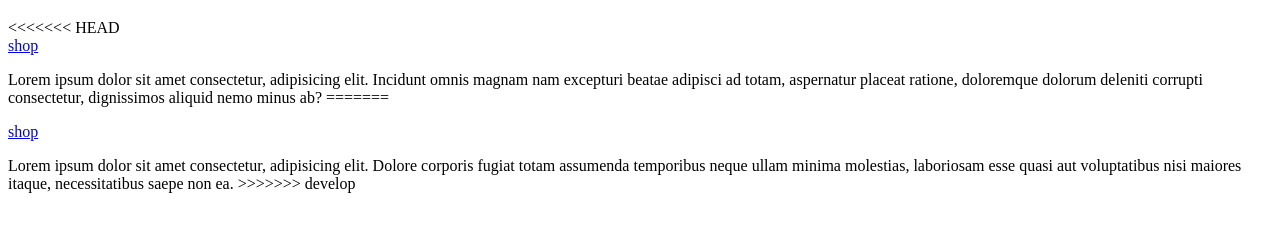
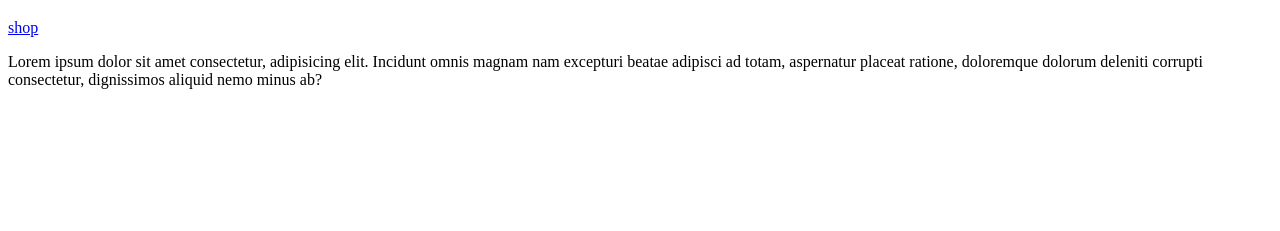
Before and after one commit to hana-bh/project, a plain HTML site: page index.html in a window 1280 px wide. Shown: the part 61-292 px from the top of the page. Drawn offline with Linux system fonts and the light colour scheme.

```diff
--- a/index.html
+++ b/index.html
@@ -9,7 +9,6 @@
   <body>
     <h1>Welcome to Index Page</h1>
     <header>
-<<<<<<< HEAD
       <nav><a href="shop.html">shop</a></nav>
     </header>
     <p>
@@ -17,17 +16,6 @@
       magnam nam excepturi beatae adipisci ad totam, aspernatur placeat ratione,
       doloremque dolorum deleniti corrupti consectetur, dignissimos aliquid nemo
       minus ab?
-=======
-      <nav>
-        <a href="shop.html">shop</a>
-      </nav>
-    </header>
-    <p>
-      Lorem ipsum dolor sit amet consectetur, adipisicing elit. Dolore corporis
-      fugiat totam assumenda temporibus neque ullam minima molestias, laboriosam
-      esse quasi aut voluptatibus nisi maiores itaque, necessitatibus saepe non
-      ea.
->>>>>>> develop
     </p>
   </body>
 </html>
```
